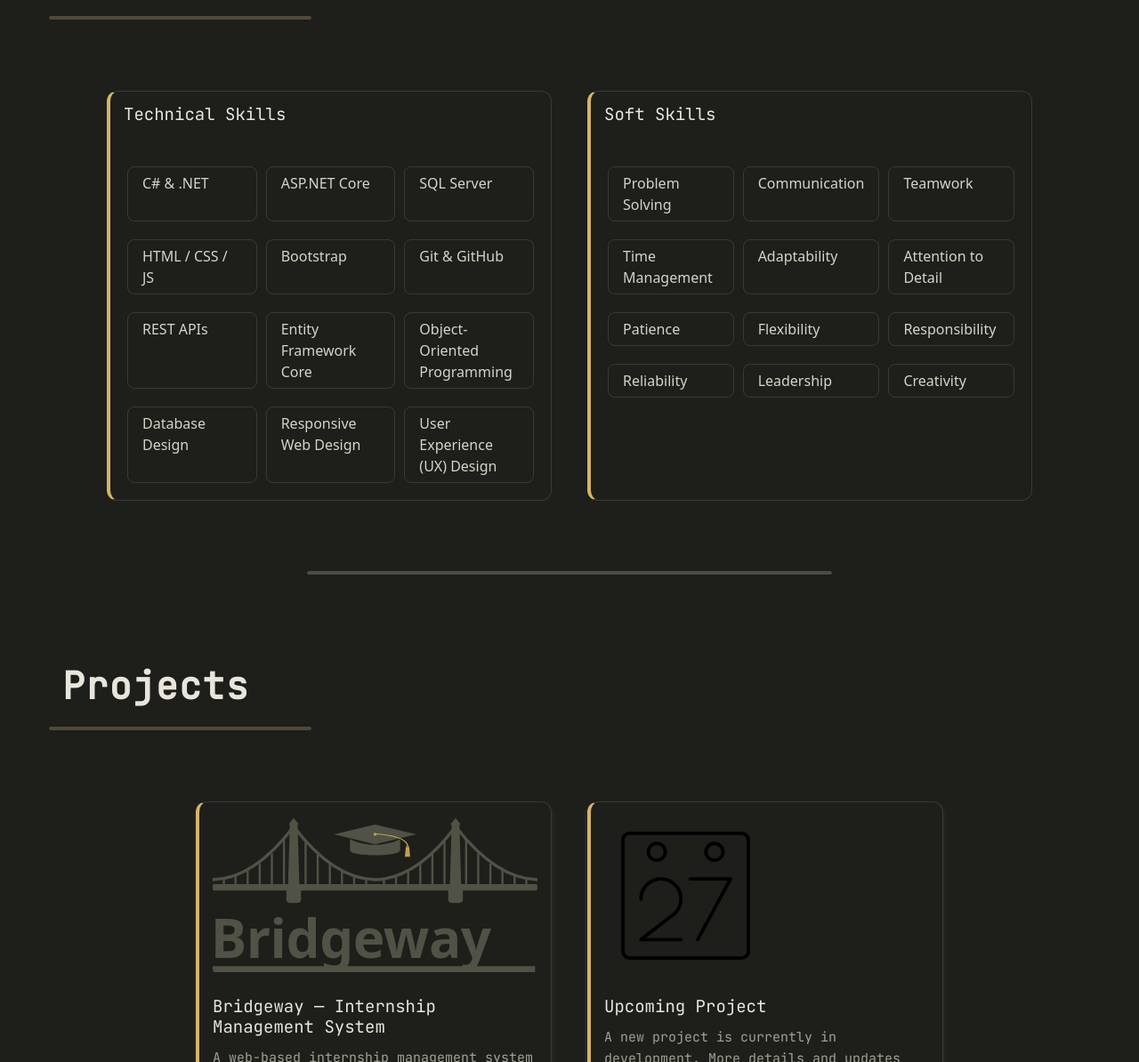
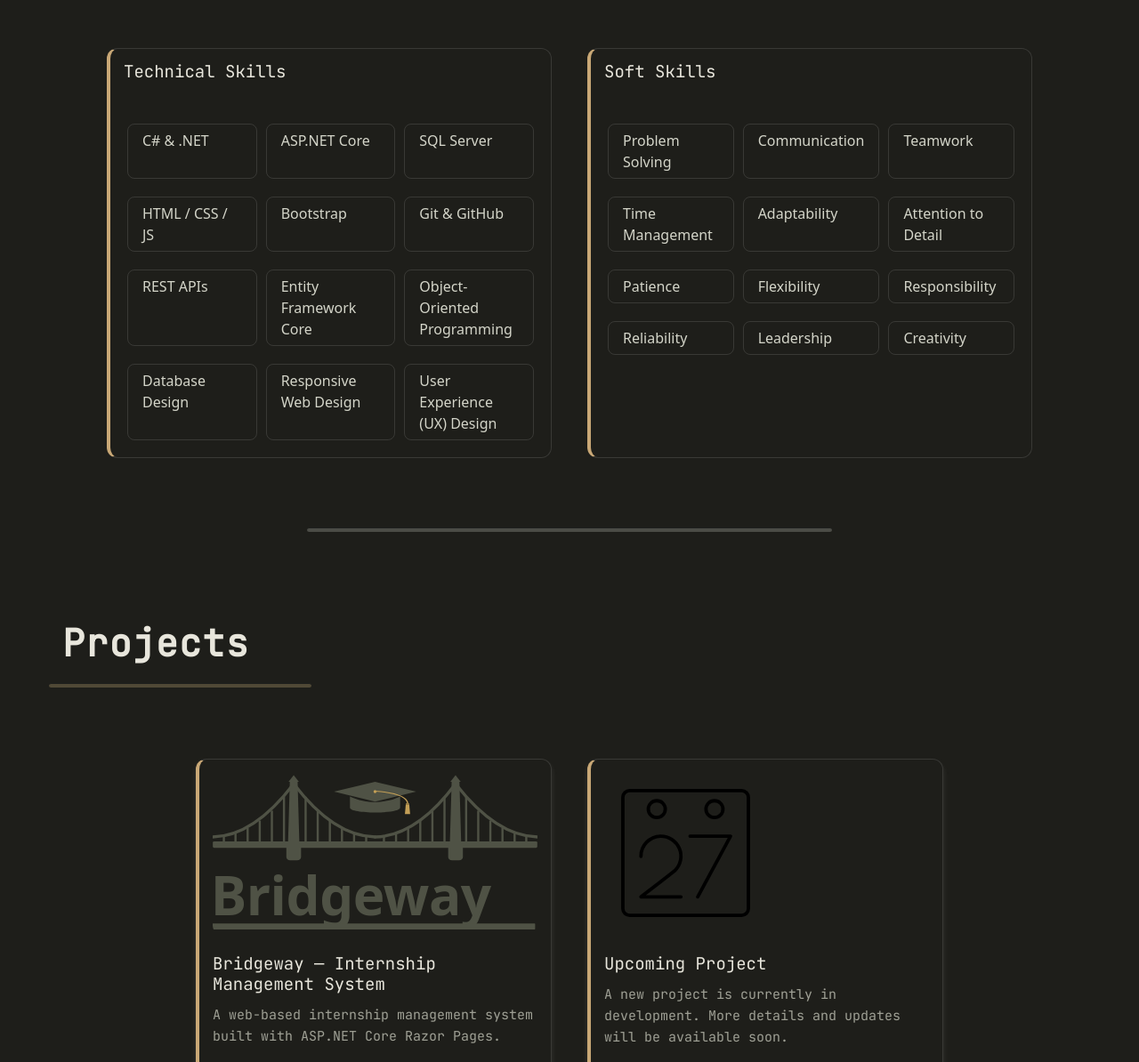
Before and after one commit to gh2ith/Portfolio, a plain HTML site: page index.html in a window 1280 px wide. Shown: the part 2547-3741 px from the top of the page at 89% size. Drawn offline with nearby package versions, Linux system fonts and the light colour scheme; a web font is replaced by a local one.

Commit message:
REAL FINAL CHANGES

```diff
--- a/portfolio.css
+++ b/portfolio.css
@@ -279,7 +279,7 @@ margin: 30px auto 0;
     box-shadow: 0 4px 6px rgba(247, 244, 244, 0.1);
     border: 1px solid rgba(255, 255, 255, 0.12);
     border-radius: 12px;
-    border-left: 4px solid #d6b36a;
+    border-left: 4px solid #c9a876;
     color: #d4d5c9;
 
     transition: all 0.2s ease;
@@ -424,7 +424,7 @@ margin: 30px auto 0;
     min-height: 200px;
     padding: 15px;
 
-    border-left: 4px solid #d6b36a;
+    border-left: 4px solid #c9a876;
     border-radius: 12px;
 
     color: #d4d5c9;
@@ -1044,7 +1044,7 @@ padding: 0 40px 40px 40px;
     border-radius: 12px;
     color: #d4d5c9;
     transition: all 0.2s ease;
-    border-left: 4px solid #d6b36a;
+    border-left: 4px solid #c9a876;
 
 }
 
```
Also changed, not shown: index.html (+1 -2 lines), 1 other file.
